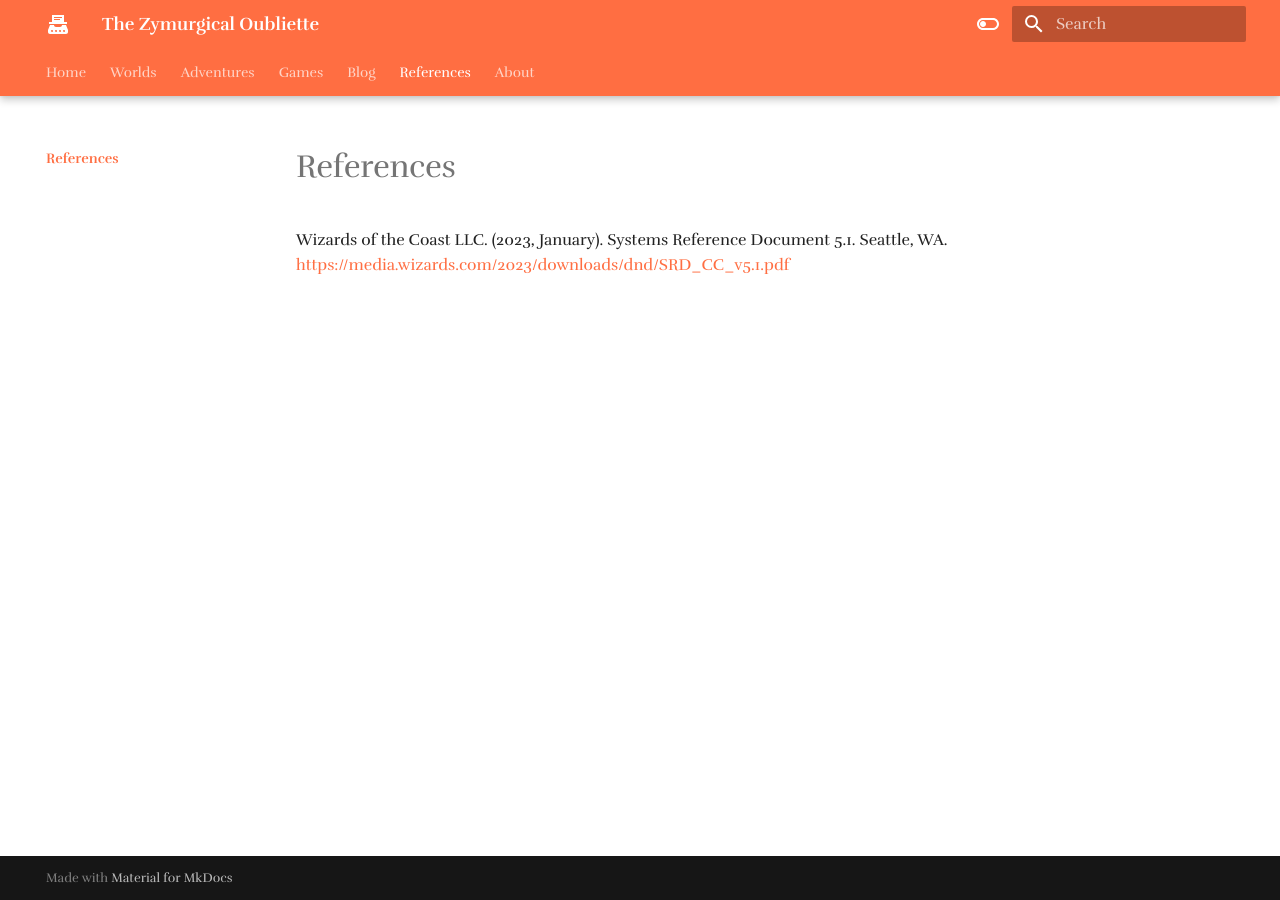
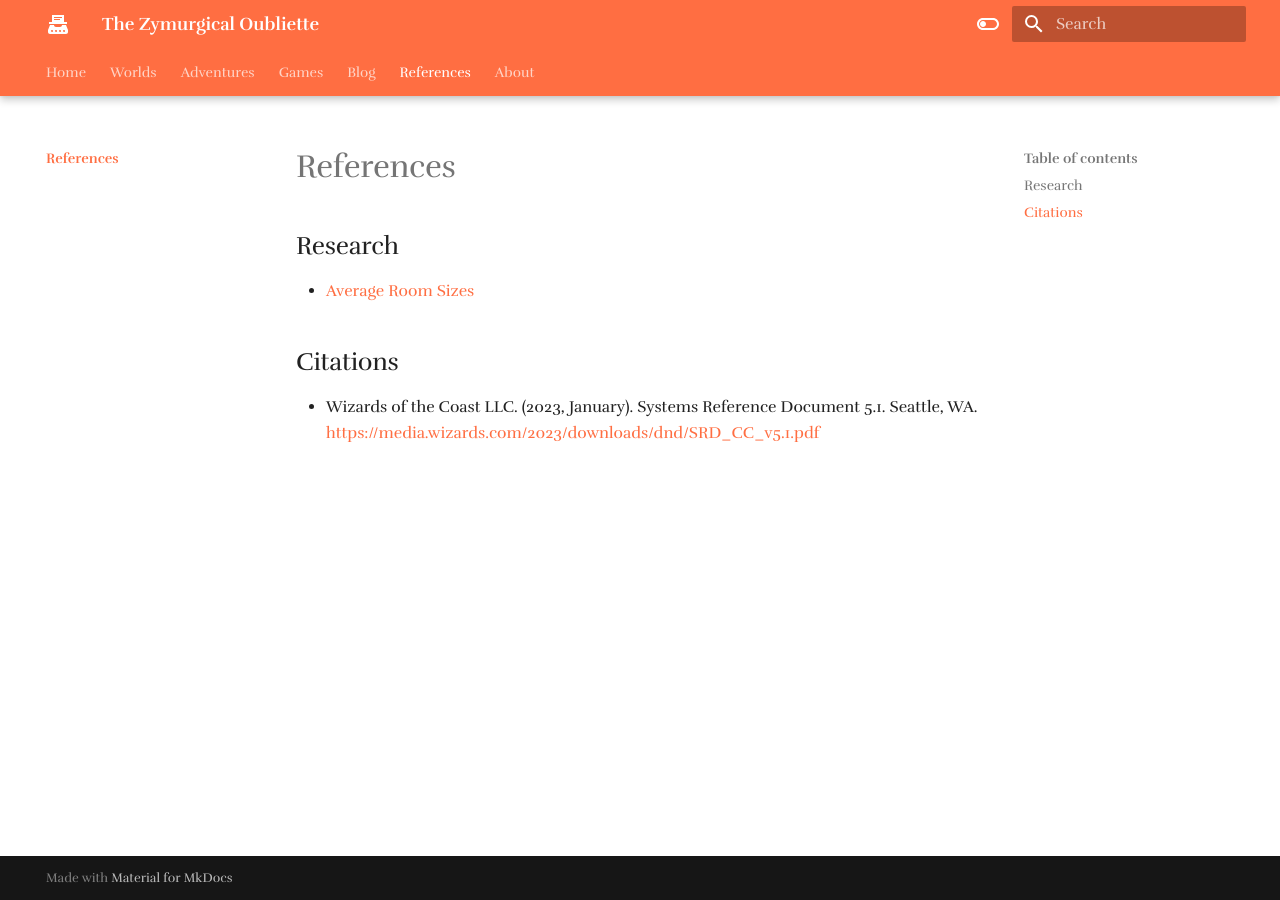
Before and after one commit to Half-Guinea-Press/zymurgical-oubliette, an MkDocs documentation site: the page built from docs/references/index.md, in a window 1280 px wide. Built offline with MkDocs 1.6.1 and Material for MkDocs 9.7.7, drawn with Linux system fonts in a browser that asks for light colours; some web fonts are replaced; comment, search, counter and statistics services are not loaded.

Commit message:
Update index.md

```diff
--- a/docs/references/index.md
+++ b/docs/references/index.md
@@ -1,3 +1,9 @@
 # References
 
-Wizards of the Coast LLC. (2023, January). Systems Reference Document 5.1. Seattle, WA. [https://media.wizards.com/2023/downloads/dnd/SRD_CC_v5.1.pdf](https://media.wizards.com/2023/downloads/dnd/SRD_CC_v5.1.pdf)
+## Research
+
+- [Average Room Sizes](average-room-sizes)
+
+## Citations
+
+- Wizards of the Coast LLC. (2023, January). Systems Reference Document 5.1. Seattle, WA. [https://media.wizards.com/2023/downloads/dnd/SRD_CC_v5.1.pdf](https://media.wizards.com/2023/downloads/dnd/SRD_CC_v5.1.pdf)
```
